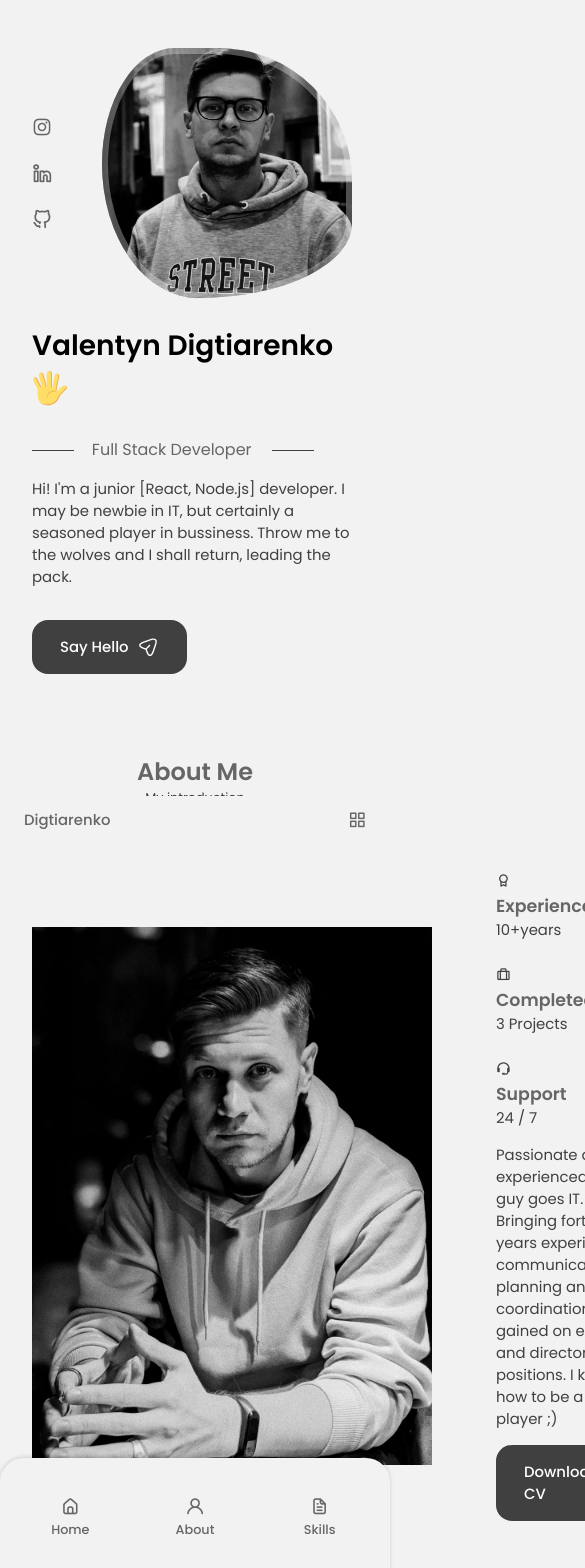
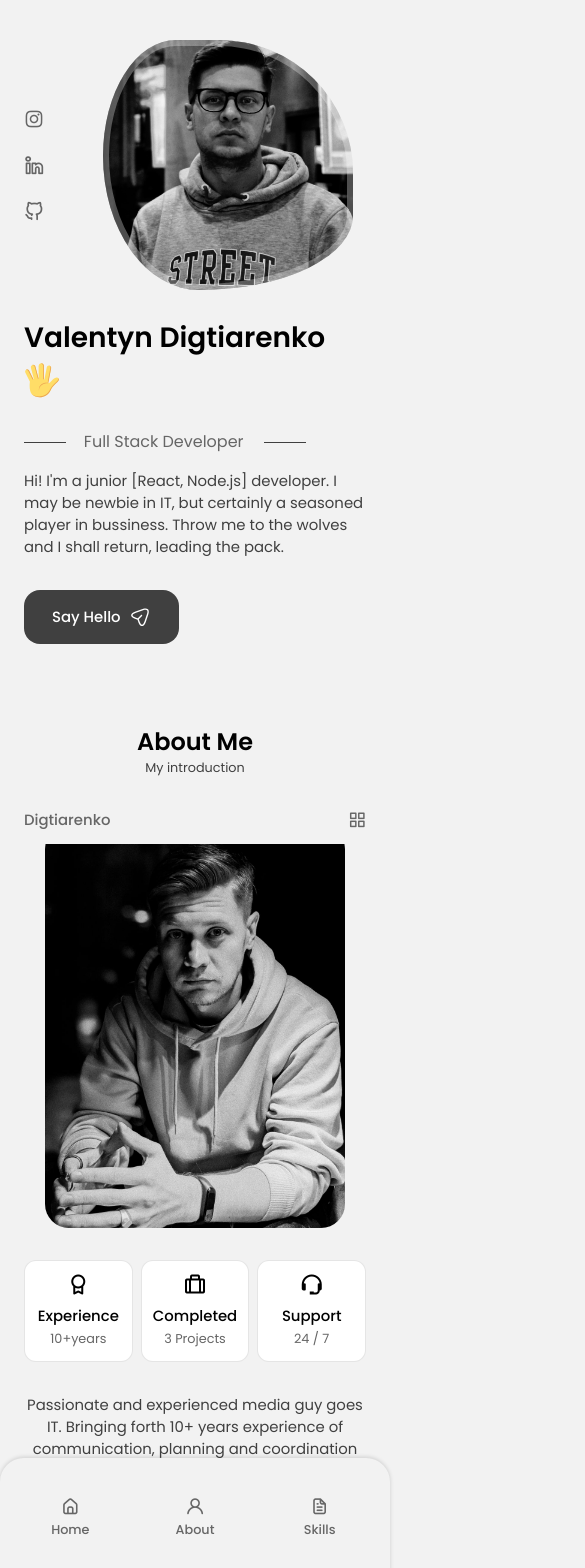
Before and after one commit to digtiarenko/portfolio, a React (Create React App) app: page / in a window 390 px wide. Shown: the top 1568 px of the page, 585 px wide, since content can reach past the window. Built offline with nearby package versions, Linux system fonts and the light colour scheme.

Commit message:
about mainly winished* fixing needed

```diff
--- a/src/App.css
+++ b/src/App.css
@@ -117,7 +117,7 @@ html {
 .section__title {
    text-align: center;
    font-size: var(--h1-font-size);
-   color: var(--title-color);
+   color: var(--title-color-dark);
 }
 
 .section__subtitle {
@@ -175,8 +175,14 @@ html {
    }
 }
 @media screen and (max-width: 768px) {
+   body {
+      margin: 0 0 var(--header-height) 0;
+   }
    .section {
       padding: 1rem 0 4rem;
+   }
+   .section__subtitle {
+      margin-bottom: var(--mb-3);
    }
 }
 @media screen and (max-width: 576px) {
--- a/src/components/about/About.jsx
+++ b/src/components/about/About.jsx
@@ -23,7 +23,7 @@ const About = () => {
                <a
                   download="digtiarenko_CV"
                   href={CV}
-                  className="button button--flex"
+                  className="button about__button button--flex"
                >
                   Download CV
                   <i className="uil uil-file-download-alt"></i>
--- a/src/components/about/Info.jsx
+++ b/src/components/about/Info.jsx
@@ -6,17 +6,17 @@ const Info = () => {
          <div className="about__box">
             <i class="bx bx-award about__icon"></i>
             <h3 className="about__title">Experience</h3>
-            <span className="about__subtite">10+years</span>
+            <span className="about__subtitle">10+years</span>
          </div>
          <div className="about__box">
             <i class="bx bx-briefcase-alt about__icon"></i>
             <h3 className="about__title">Completed</h3>
-            <span className="about__subtite"> 3 Projects</span>
+            <span className="about__subtitle"> 3 Projects</span>
          </div>
          <div className="about__box">
             <i class="bx bx-support about__icon"></i>
             <h3 className="about__title"> Support</h3>
-            <span className="about__subtite"> 24 / 7</span>
+            <span className="about__subtitle"> 24 / 7</span>
          </div>
       </div>
    );
--- a/src/components/about/about.css
+++ b/src/components/about/about.css
@@ -6,4 +6,96 @@
 
 .about__img {
    width: 400px;
+   border-radius: 1.5rem;
+   justify-self: center;
 }
+
+.about__info {
+   grid-template-columns: repeat(3, 140px);
+   gap: 0.5rem;
+   margin-bottom: var(--mb-2);
+}
+
+.about__box {
+   min-width: 90px;
+   background-color: var(--container-color);
+   border: 1px solid rgba(0, 0, 0, 0.1);
+   border-radius: 0.75rem;
+   text-align: center;
+   padding: 1rem 1.25rem;
+}
+
+.about__icon {
+   font-size: 1.5rem;
+   color: var(--title-color-dark);
+   margin-bottom: var(--mb-05);
+}
+
+.about__title {
+   color: var(--title-color-dark);
+   font-size: var(--normal-font-size);
+   font-weight: var(--font-medium);
+}
+
+.about__subtitle {
+   font-size: var(--small-font-size);
+   color: var(--title-color);
+}
+
+.about__description {
+   padding: 0 2rem 0;
+   margin-bottom: var(--mb-2-5);
+}
+
+/* ====== BREAKPOINTS ======== */
+@media screen and (max-width: 992px) {
+   .about__container {
+      grid-template-columns: 2fr 3fr;
+      column-gap: 2rem;
+   }
+   .about__img {
+      width: 300px;
+   }
+   .about__box {
+      padding: 0.75rem 0.5rem;
+   }
+
+   .about__data {
+      text-align: center;
+   }
+   .about__info {
+      grid-template-columns: repeat(3, 1fr);
+      gap: 1rem;
+      margin-bottom: var(--mb-2);
+   }
+}
+@media screen and (max-width: 768px) {
+   .about__container {
+      grid-template-columns: 1fr;
+      row-gap: 2rem;
+   }
+   .about__info {
+      justify-content: center;
+      /* gap: 2.5rem; */
+      /* padding: 0 2rem; */
+   }
+   .about__description {
+      padding: 0 5rem;
+      margin-bottom: var(--mb-2);
+   }
+}
+
+@media screen and (max-width: 576px) {
+   .about__info {
+      gap: 0.5rem;
+   }
+
+   .about__description {
+      padding: 0;
+   }
+}
+@media screen and (max-width: 350px) {
+   .about__info {
+      grid-template-columns: repeat(2, 1fr);
+   }
+}
```
